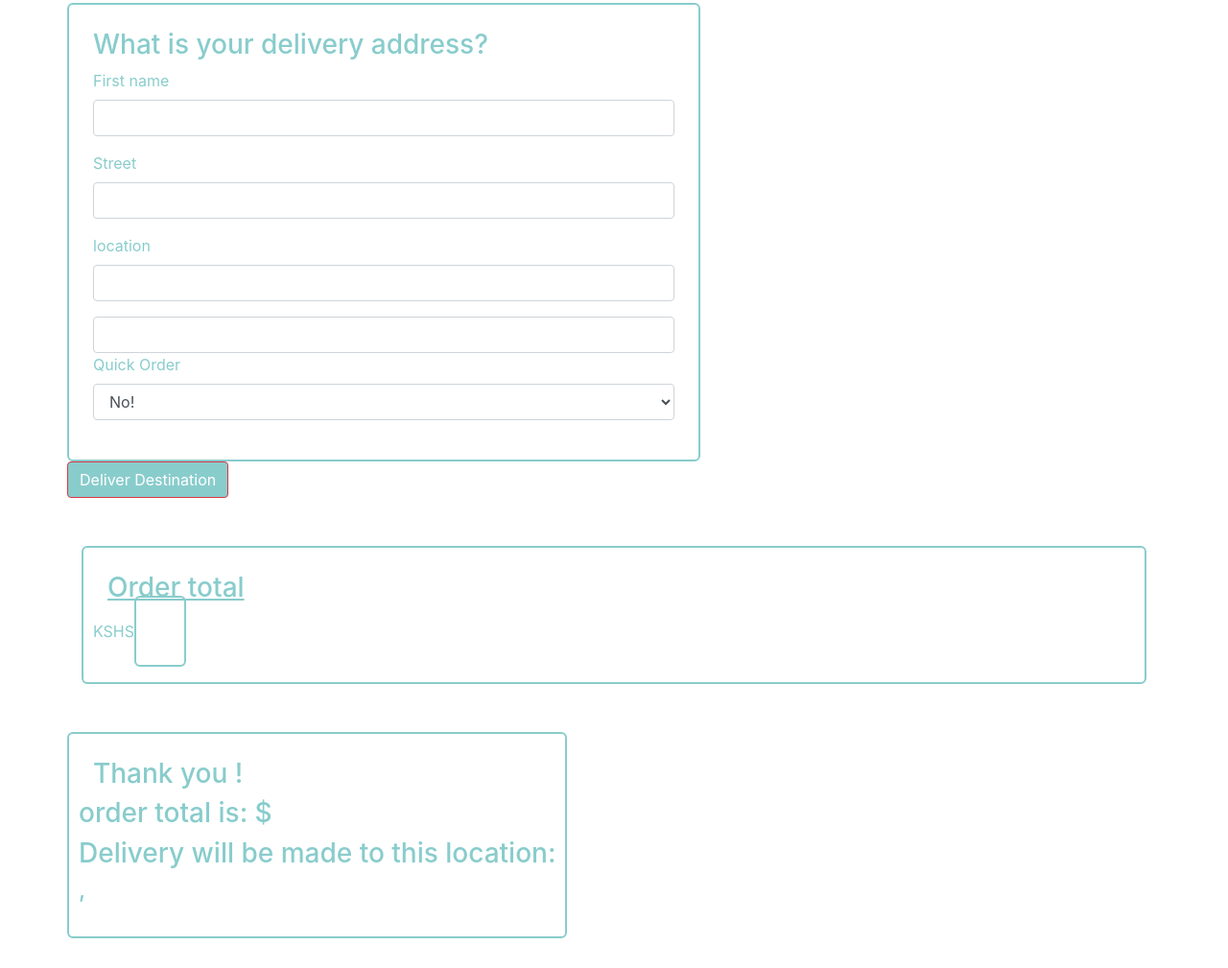
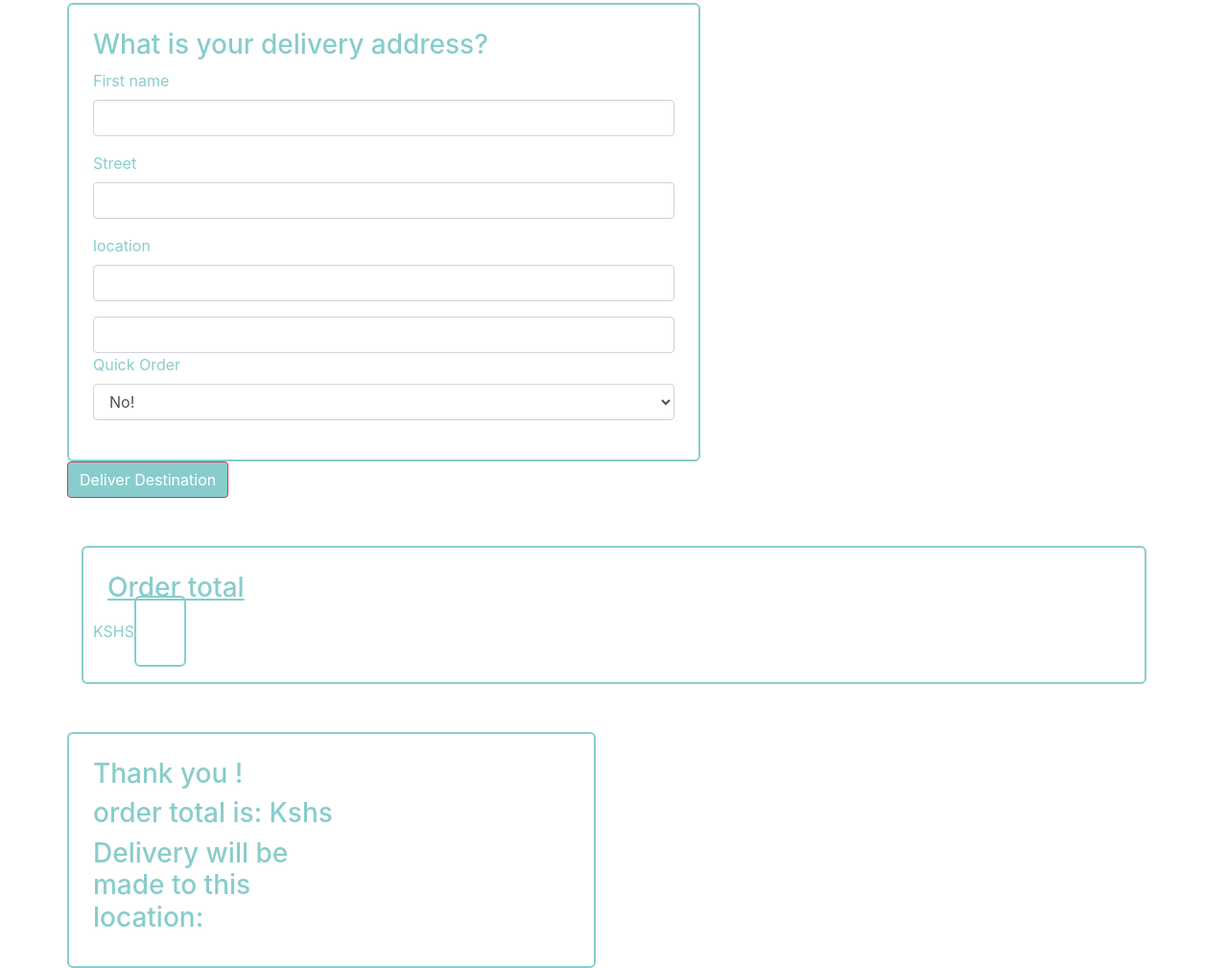
Before and after one commit to charles-os/IP-Pizza, a plain HTML site: page order.html in a window 1280 px wide. Shown: the part 2106-3115 px from the top of the page at 96% size. Before the commit the page ends 3084 px from the top, so only its background shows below. Drawn offline with Linux system fonts and the light colour scheme.

```diff
--- a/css/styles.css
+++ b/css/styles.css
@@ -68,7 +68,7 @@
   .btn {
     background-color: rgb(137, 204, 204);
   }
-  .stagedReveal {
+  .fat-z {
     display:n;
   }
   .heading {
--- a/order.html
+++ b/order.html
@@ -152,14 +152,13 @@
           </div>
         </div>
         <div class="row">
-          <div class="col-xs-6 col-xs-offset-3 goodbye stagedReveal framed">
+          <div class="col-xs-6 col-xs-offset-3 goodbye fat-z framed">
             <h3>Thank you <span id="nameHere"></span>!</h3>
             <div class="row">
-              <div class="col-xs-7 addressText">
-                <h3> order total is: $<span id="finalTotalHere"></span></h3>
+              <div class="col-xs-7 col-md-7 addressText">
+                <h3> order total is: Kshs<span id="finalTotalHere"></span></h3>
                 <h3>Delivery will be made to this location:</h3>
-                <h4><span id="streetHere"></span></h4>
-                <h4><span id="cityHere"></span>, <span id="stateHere"> <span id="zipHere"></span></span></h4>
+
               </div>
             </div>
           </div>
```
